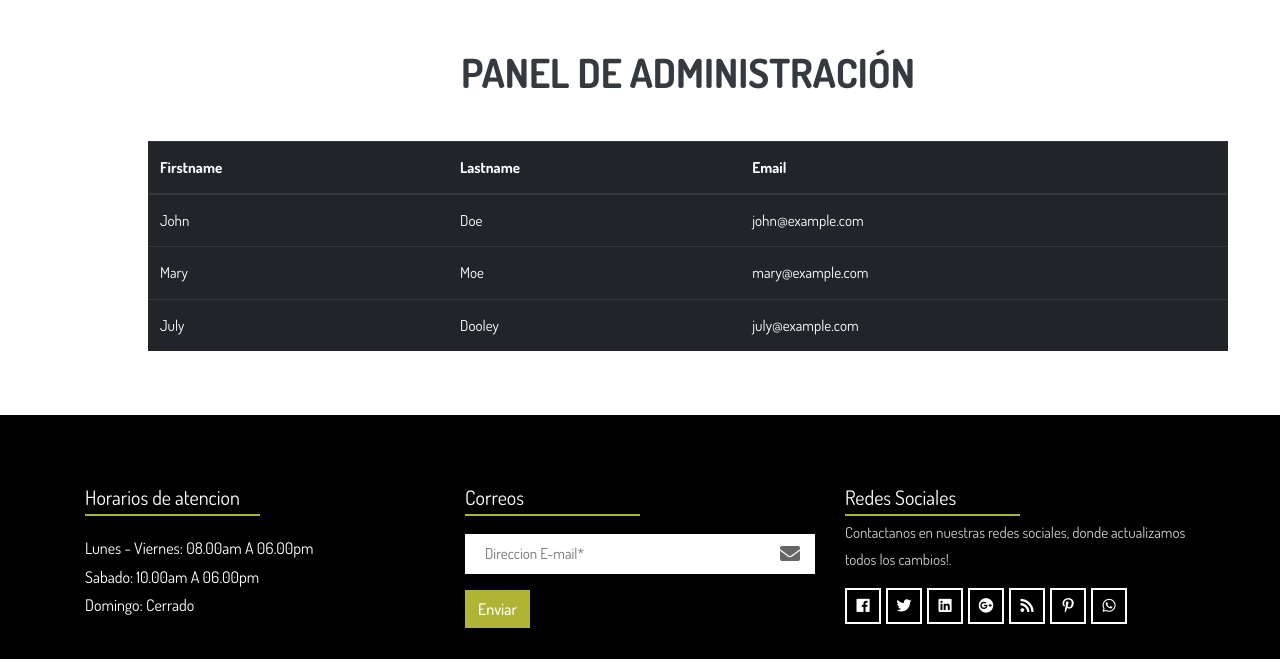
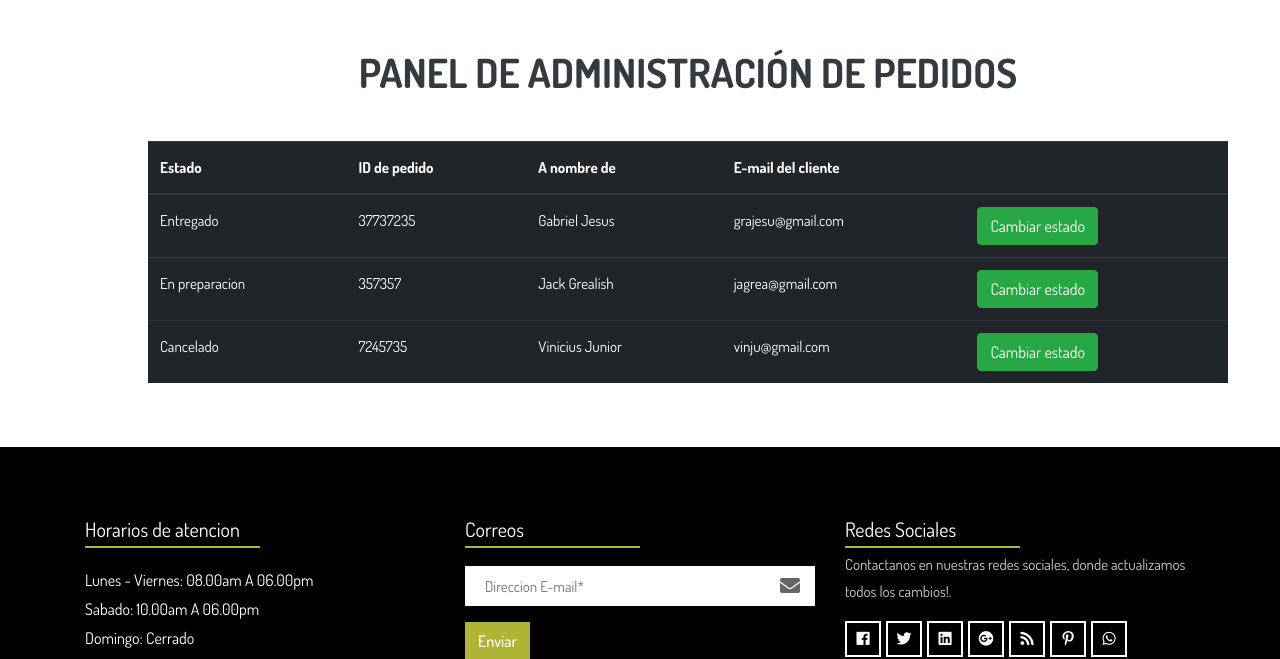
Before and after one commit to Exeeq/Petshop, a Django app: page /admin_vista/ in a window 1280 px wide. Shown: the part 122-781 px from the top of the page. Run offline with Django 4.2, Linux system fonts and the light colour scheme; a user stored in the database is signed in; data comes from the database, SQL or seed files in the repository; some libraries are stand-ins or nearby versions.

Commit message:
se modifico el mapa y la vista de admin

```diff
--- a/core/templates/core/admin_vista.html
+++ b/core/templates/core/admin_vista.html
@@ -8,32 +8,40 @@
 <div class="container">
     <div class="row">
         <div class="col-12 m-5">
-            <h1 class="d-flex justify-content-center align-items-center font-weight-bold text-dark h1"> PANEL DE ADMINISTRACIÓN </h1>
+            <h1 class="d-flex justify-content-center align-items-center font-weight-bold text-dark h1"> PANEL DE ADMINISTRACIÓN DE PEDIDOS</h1>
 			<br>
             <div class="container">
                 <table class="table table-dark table-hover">
                   <thead>
                     <tr>
-                      <th>Firstname</th>
-                      <th>Lastname</th>
-                      <th>Email</th>
+                      <th>Estado</th>
+                      <th>ID de pedido</th>
+                      <th>A nombre de</th>
+                      <th>E-mail del cliente</th>
+                      <th></th>
                     </tr>
                   </thead>
                   <tbody>
                     <tr>
-                      <td>John</td>
-                      <td>Doe</td>
-                      <td>john@example.com</td>
+                      <td>Entregado</td>
+                      <td>37737235</td>
+                      <td>Gabriel Jesus</td>
+                      <td>grajesu@gmail.com</td>
+                      <td><a type="submit" href="" class="btn btn-success ">Cambiar estado</a></td>
                     </tr>
                     <tr>
-                      <td>Mary</td>
-                      <td>Moe</td>
-                      <td>mary@example.com</td>
+                      <td>En preparacion</td>
+                      <td>357357</td>
+                      <td>Jack Grealish</td>
+                      <td>jagrea@gmail.com</td>
+                      <td><a type="submit" href="" class="btn btn-success ">Cambiar estado</a></td>
                     </tr>
                     <tr>
-                      <td>July</td>
-                      <td>Dooley</td>
-                      <td>july@example.com</td>
+                      <td>Cancelado</td>
+                      <td>7245735</td>
+                      <td>Vinicius Junior</td>
+                      <td>vinju@gmail.com</td>
+                      <td><a type="submit" href="" class="btn btn-success ">Cambiar estado</a></td>
                     </tr>
                   </tbody>
                 </table>
```
Also changed, not shown: core/templates/core/mapa.html (+3 -6 lines), media/mascota_java.png (added).
